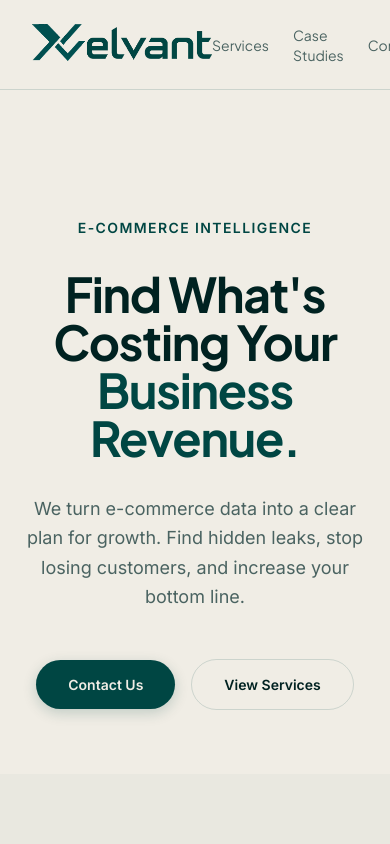
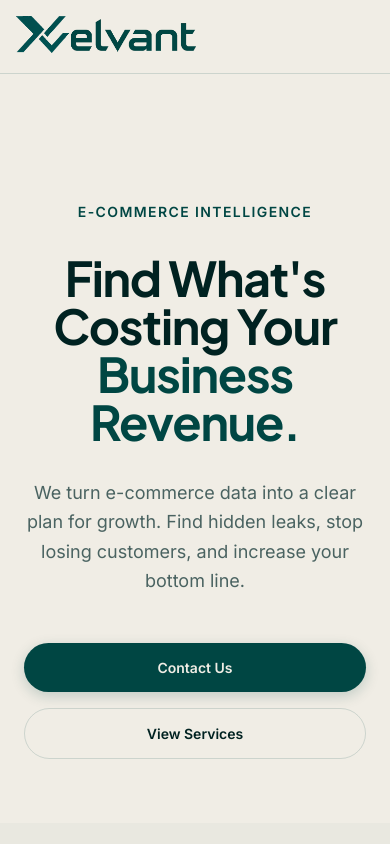
Before and after one commit to ali-zain-ai/Xelvant-site, a Next.js app: page / in a window 390 px wide. Shown: the top 844 px of the page. Built offline with nearby package versions, Linux system fonts and the light colour scheme.

Commit message:
style: full mobile responsiveness pass for layout and navigation

```diff
--- a/app/globals.css
+++ b/app/globals.css
@@ -136,10 +136,26 @@ button {
 
 .grid { display: grid; }
 .grid-cols-1 { grid-template-columns: repeat(1, minmax(0, 1fr)); }
+.hidden { display: none !important; }
+@media (min-width: 640px) {
+  .sm\:flex-row { flex-direction: row; }
+  .sm\:w-auto { width: auto; }
+}
 @media (min-width: 768px) {
+  .md\:flex { display: flex !important; }
+  .md\:hidden { display: none !important; }
   .md\:grid-cols-2 { grid-template-columns: repeat(2, minmax(0, 1fr)); }
   .md\:grid-cols-3 { grid-template-columns: repeat(3, minmax(0, 1fr)); }
   .md\:flex-row { flex-direction: row; }
+}
+
+.navbar {
+  padding: 1rem;
+}
+@media (min-width: 768px) {
+  .navbar {
+    padding: 1.5rem 2rem;
+  }
 }
 
 .text-center { text-align: center; }
--- a/app/page.tsx
+++ b/app/page.tsx
@@ -102,7 +102,7 @@ export default function Home() {
   return (
     <main style={{ minHeight: "100vh" }}>
       {/* Navbar Placeholder */}
-      <nav className="flex items-center justify-between" style={{ padding: "1.5rem 2rem", borderBottom: "1px solid var(--border)" }}>
+      <nav className="navbar flex items-center justify-between" style={{ borderBottom: "1px solid var(--border)" }}>
         <Link href="/">
           <Image
             src="/xelvant-logo-transparent.png"
@@ -113,7 +113,7 @@ export default function Home() {
             priority
           />
         </Link>
-        <div className="flex items-center gap-6">
+        <div className="hidden md:flex items-center gap-6">
           <Link href="/services" className="text-sm font-display text-muted" style={{ transition: "color 0.2s" }}>
             Services
           </Link>
@@ -159,11 +159,11 @@ export default function Home() {
           We turn e-commerce data into a clear plan for growth. Find hidden leaks, stop losing customers, and increase your bottom line.
         </motion.p>
 
-        <motion.div {...fadeUp(0.3)} className="flex items-center gap-4">
-          <Link href="#contact" className="btn-primary">
+        <motion.div {...fadeUp(0.3)} className="flex flex-col sm:flex-row items-center gap-4 w-full justify-center">
+          <Link href="#contact" className="btn-primary w-full sm:w-auto">
             Contact Us
           </Link>
-          <Link href="/services" className="btn-secondary">
+          <Link href="/services" className="btn-secondary w-full sm:w-auto">
             View Services
           </Link>
         </motion.div>
--- a/app/services/page.tsx
+++ b/app/services/page.tsx
@@ -79,7 +79,7 @@ export default function ServicesPage() {
   return (
     <main style={{ minHeight: "100vh" }}>
       {/* Navbar Placeholder */}
-      <nav className="flex items-center justify-between" style={{ padding: "1.5rem 2rem", borderBottom: "1px solid var(--border)" }}>
+      <nav className="navbar flex items-center justify-between" style={{ borderBottom: "1px solid var(--border)" }}>
         <Link href="/">
           <Image
             src="/xelvant-logo-transparent.png"
```
